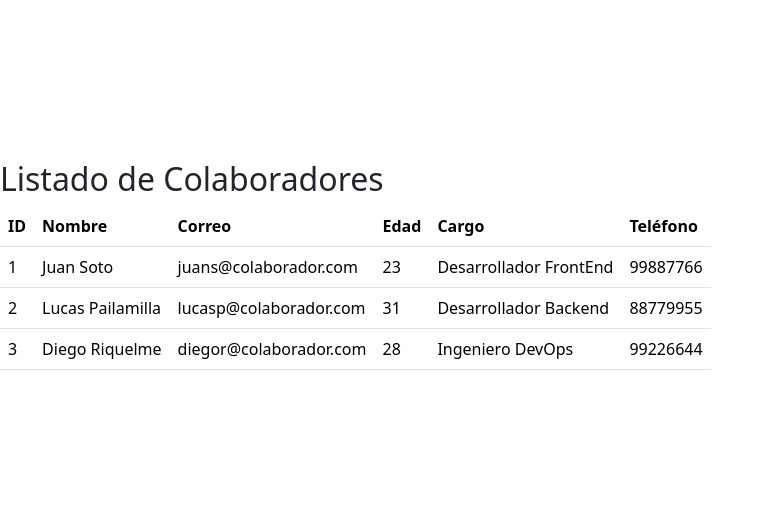
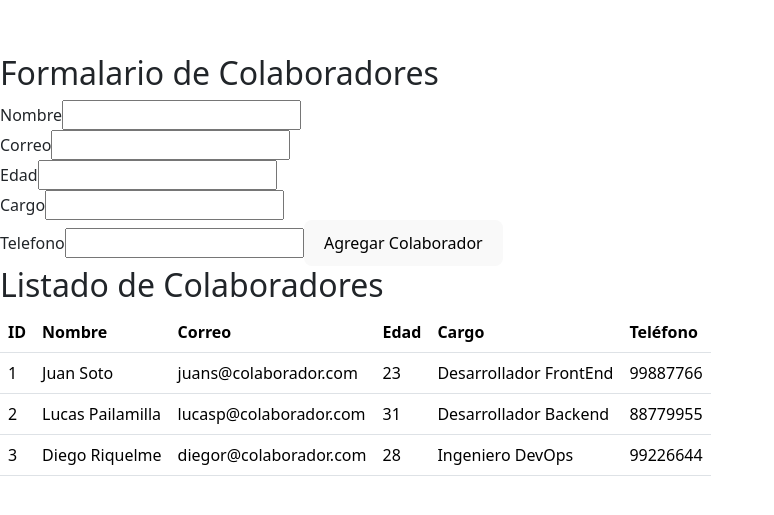
Before and after one commit to luisCastroMarquez/desafio_colaboradores, a React (Vite) app in the folder colaboradores/: page / in a window 1280 px wide. Shown: the part 127-642 px from the top of the page, without its empty margins (0-774 px from the left). Built offline with nearby package versions, Linux system fonts and the light colour scheme.

Commit message:
five commit, list form and button

```diff
--- a/colaboradores/src/App.jsx
+++ b/colaboradores/src/App.jsx
@@ -1,18 +1,22 @@
 import 'bootstrap/dist/css/bootstrap.css'; // importamos los estilos CSS de Bootstrap
+import Formulario from './components/Formulario';
 import Listado from './components/Listado';
-import Formulario from './components/Formulario';
-import Buscador from './components/Buscador';
-import Alert from './components/Alert';
 import { BaseColaboradores } from './BaseColaboradores';
 
 
-const App = () => {
+
+    const App = () => {
+
+    const agregarColaborador = (colaborador) => {
+        console.log(' Colaborador agregado', colaborador);
+    };
+
+
+
     return (
         <div>
-            <Listado colaboradores={BaseColaboradores}/>
-            <Formulario/>
-            <Buscador/>
-            <Alert/>
+            < Formulario onAgregarColaborador={agregarColaborador}/>
+            < Listado colaboradores= { BaseColaboradores}/>
         </div>
     );
 };
--- a/colaboradores/src/components/Formulario.jsx
+++ b/colaboradores/src/components/Formulario.jsx
@@ -1,8 +1,103 @@
+import { useState } from 'react';
 
-const Formulario = () => {
+const Formulario = ({ onAgregarColaborador}) => {
+    const [colaborador, setColaborador] = useState({
+        nombre: '',
+        correo: '',
+        edad: '',
+        cargo: '',
+        telefono:''
+    });
+
+    const handleInputChange = (e) => {
+        const { name, value } = e.target;
+        setColaborador({...colaborador, [name]: value });
+    };
+
+    const handleSubmit = (e) => {
+        e.preventDefault();
+
+        if (
+            colaborador.nombre.trim() === '' ||
+            colaborador.correo.trim() === '' ||
+            colaborador.edad.trim() === '' ||
+            colaborador.cargo.trim() === '' ||
+            colaborador.telefono.trim() === ''
+
+        ) {
+            alert (' Por favor, complete todo los campos.');
+            return;
+        }
+
+        onAgregarColaborador(colaborador);
+            //LIMPIAR EL FORMULARIO
+        setColaborador({
+            nombre: '',
+            correo: '',
+            edad: '',
+            cargo: '',
+            telefono: ''
+        });
+    };
+
+    const { nombre, correo, edad, cargo, telefono } = colaborador;
+
     return (
         <div>
-            {/* Contenido del formulario  */}
+            <h2>Formalario de Colaboradores</h2>
+            <form onSubmit={handleSubmit}>
+                <div>
+                    <label htmlFor="nombre">Nombre</label>
+                    <input
+                        type="text"
+                        id="nombre"
+                        value={nombre}
+                        onChange={handleInputChange}
+                        name='nombre'
+                    />
+                </div>
+                <div>
+                    <label htmlFor="correo">Correo</label>
+                    <input
+                        type="email"
+                        id="correo"
+                        value={correo}
+                        onChange={handleInputChange}
+                        name='correo'
+                    />
+                </div>
+                <div>
+                    <label htmlFor="edad">Edad</label>
+                    <input
+                        type="number"
+                        id="edad"
+                        value={edad}
+                        onChange={handleInputChange}
+                        name='edad'
+                    />
+                </div>
+                <div>
+                    <label htmlFor="cargo">Cargo</label>
+                    <input
+                        type="text"
+                        id="cargo"
+                        value={cargo}
+                        onChange={handleInputChange}
+                        name='cargo'
+                    />
+                </div>
+                <div>
+                    <label htmlFor="telefono">Telefono</label>
+                    <input
+                        type="tel"
+                        id="telefono"
+                        value={telefono}
+                        onChange={handleInputChange}
+                        name='telefono'
+                    />
+                    <button type='submit'> Agregar Colaborador</button>
+                </div>
+            </form>
         </div>
     );
 };
```
